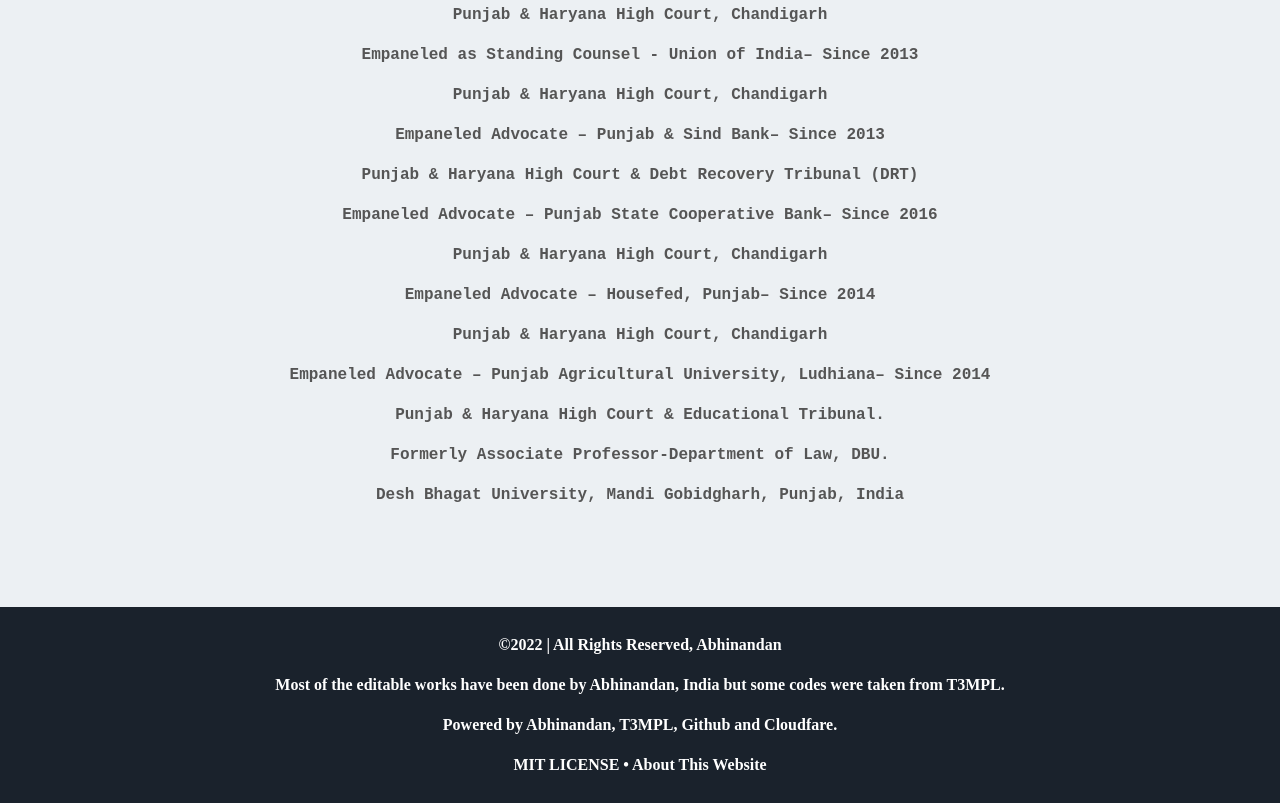
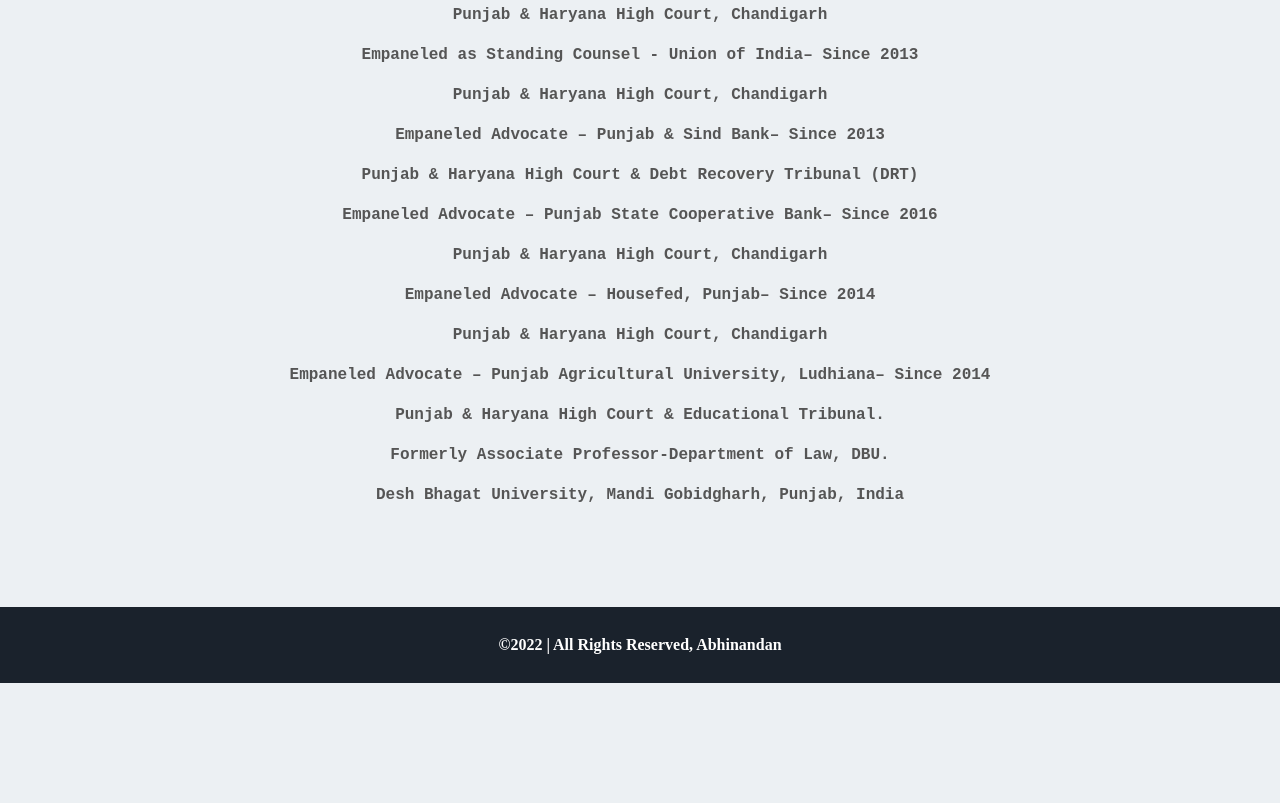
Before and after one commit to GPS-LAW/gpsassociates.github.io, a plain HTML site: page Mexp/index.html in a window 1280 px wide. Shown: the part 1113-1916 px from the top of the page. After the commit the page ends 1796 px from the top, so only its background shows below. Drawn offline with nearby package versions, Linux system fonts and the light colour scheme; files that its build step writes are made by us from their sources; files whose address does not match are found by name; a web font is replaced by a local one.

Commit message:
Update index.html

```diff
--- a/Mexp/index.html
+++ b/Mexp/index.html
@@ -67,10 +67,7 @@
             <script>
                 document.write('&copy;' + (new Date()).getFullYear());
             </script><noscript>&copy;2022</noscript> | All Rights Reserved, Abhinandan
-        </p>
-        <p>Most of the editable works have been done by <a href="https://www.abhinandan.ga" target="_blank" rel="noopener noreferrer">Abhinandan</a>, India but some codes were taken from T3MPL.  </p>
-        <P>Powered by Abhinandan, T3MPL, Github and Cloudfare. </p>
-        <P><a href="https://github.com/GPS-LAW/gpsassociates.github.io/blob/main/LICENSE" target="_blank" rel="noopener noreferrer">MIT LICENSE</a> &bull; <a href="https://www.gpsassociates.ml/about_this_website" target="_blank" rel="noopener noreferrer">About This Website </a> </P>
+
     </footer>
 
 		<script type="text/javascript" src="assets/js/sweet-scroll.min.js" /> </script>
```
